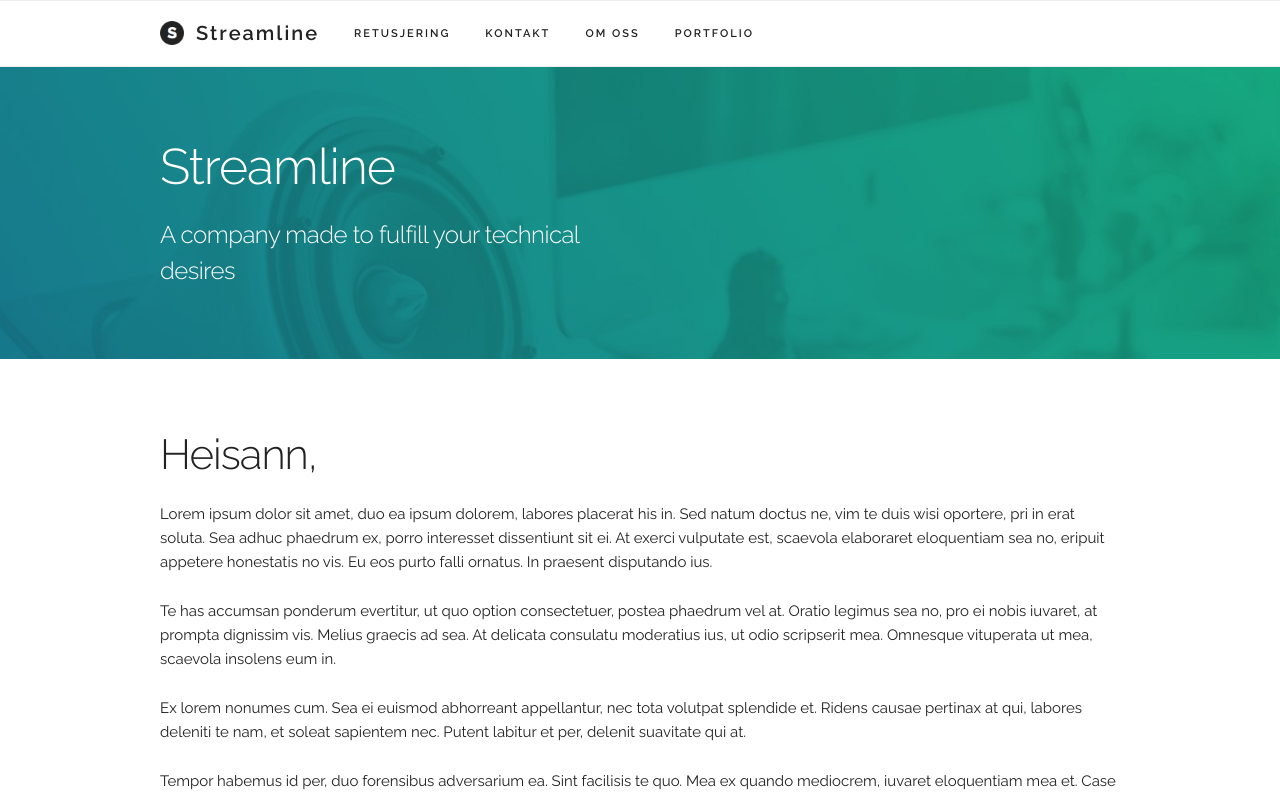
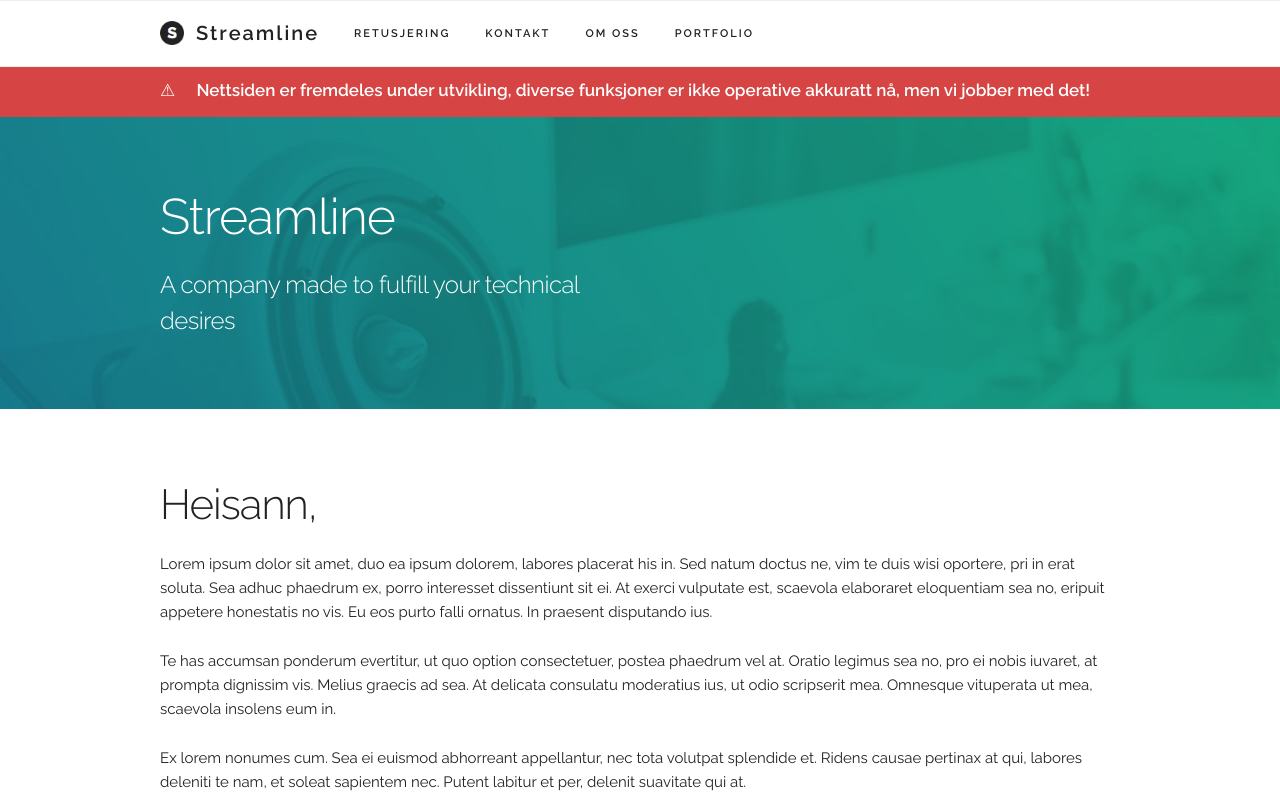
Before and after one commit to marcogravbrot/authorjames.github.io, a plain HTML site: page index.html in a window 1280 px wide. Shown: the top 797 px of the page. Drawn offline with Linux system fonts and the light colour scheme.

Commit message:
Advarsel

```diff
--- a/index.html
+++ b/index.html
@@ -58,6 +58,12 @@
 			</ul>
 		</div>
 	</nav>
+
+	<div style="font-size:1.7rem;padding-top:10px;margin-bottom:-20px;color:#fff;background-color:#d64444;height:60px;">
+	 	<div class="container">
+	 		<p>⚠&emsp;<strong>  Nettsiden er fremdeles under utvikling, diverse funksjoner er ikke operative akkuratt nå, men vi jobber med det!</strong></p>
+	 	</div>
+	</div>
 
 	<div class="section values">
 		<div class="container">
```
